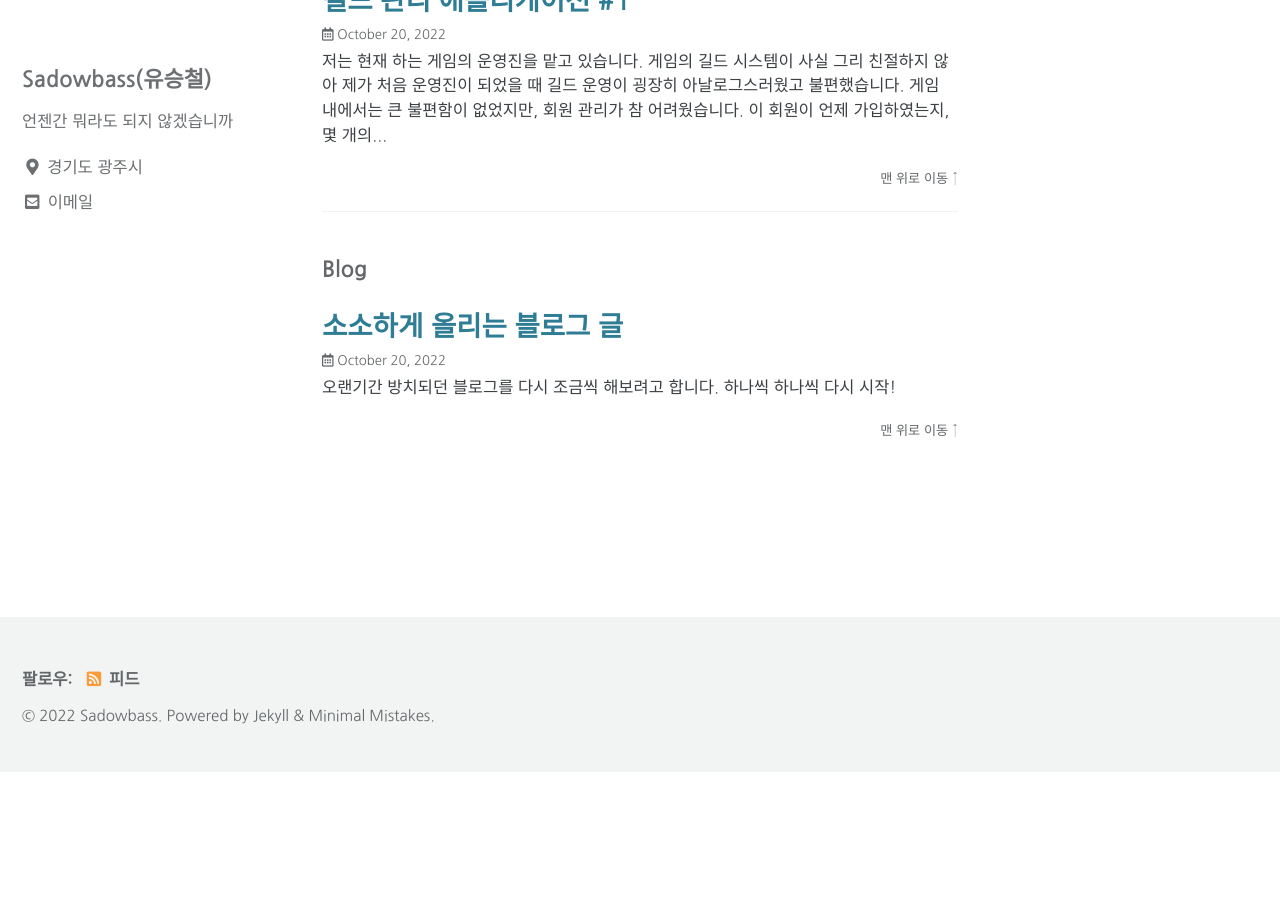
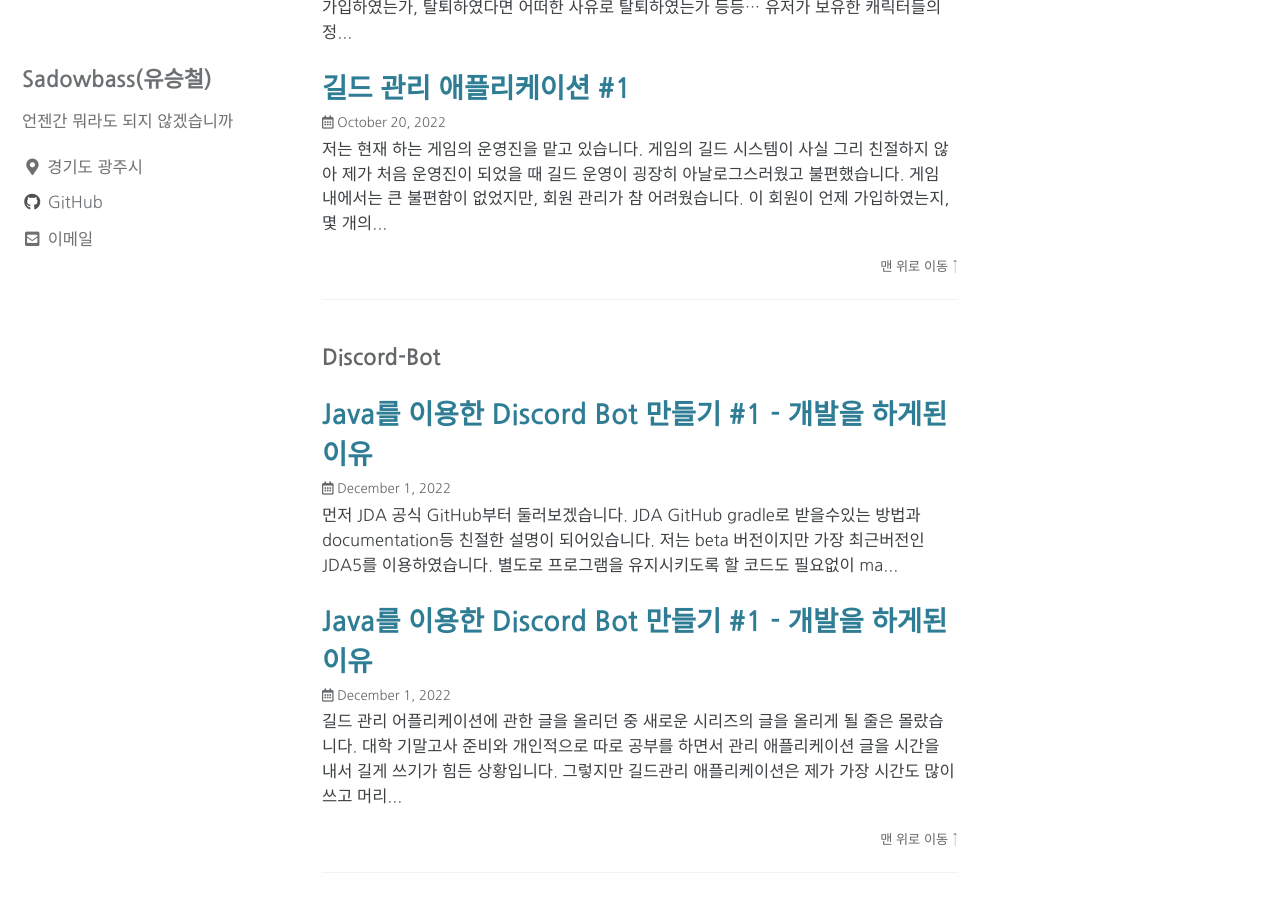
Before and after one commit to Sadowbass/sadowbass.github.io, a Jekyll site: the page built from _pages/category.md, in a window 1280 px wide and 900 px high, scrolled down 1169 px. Built offline with Jekyll 4.4.1, drawn with Linux system fonts in a browser that asks for light colours; cached includes are drawn as plain includes; before the commit the page ends 1941 px from its top, so only the background shows below that; some of the changed text lies outside the part shown.

Commit message:
new posts

````diff
--- a/_config.yml
+++ b/_config.yml
@@ -102,7 +102,7 @@ author:
   links:
     - label: "Email"
       icon: "fas fa-fw fa-envelope-square"
-      # url: "mailto:your.name@email.com"
+#      url: "mailto:shinwa46@gmail.com"
     - label: "Website"
       icon: "fas fa-fw fa-link"
       # url: "https://your-website.com"
@@ -114,7 +114,7 @@ author:
       # url: "https://facebook.com/"
     - label: "GitHub"
       icon: "fab fa-fw fa-github"
-      # url: "https://github.com/"
+      url: "https://github.com/sadowbass"
     - label: "Instagram"
       icon: "fab fa-fw fa-instagram"
       # url: "https://instagram.com/"
--- /dev/null
+++ b/_posts/discord_bot/2022-12-01-Discord-Bot#1.md
@@ -0,0 +1,52 @@
+---
+title: "Java를 이용한 Discord Bot 만들기 #1 - 개발을 하게된 이유"
+
+categories:
+- Discord-Bot
+tags:
+- Java
+- JDA
+- Discord
+
+last_modified_at: 2022-12-01T19:28:42+09:00
+
+---
+
+길드 관리 어플리케이션에 관한 글을 올리던 중 새로운 시리즈의 글을 올리게 될 줄은 몰랐습니다.
+<br>
+대학 기말고사 준비와 개인적으로 따로 공부를 하면서 관리 애플리케이션 글을 시간을 내서 길게 쓰기가 힘든 상황입니다.
+그렇지만 길드관리 애플리케이션은 제가 가장 시간도 많이 쓰고 머리도 많이 쓴 프로젝트이기에 꼭 여유가 생기면 계속해서 작성할 예정입니다.
+<br>
+디스코드 봇을 만들게 된 계기는 단순한 이유였습니다.
+<br>
+대다수의 게임 길드들이 그렇겠지만
+카톡, 디스코드, 인게임 커뮤니티 시스템 등 길드원들이 이용하는 여러가지 커뮤니케이션 도구들이 굉장히 나누어진 상황이었고
+이로인해 여러가지 자동화된 공지나 건의접수등이 불가능하였습니다.
+<br>
+1:1 메신저를 통한 건의사항등은 모든운영진에게 공유되지 않고 누락되기도 쉬웠으며
+파티신청은 카톡으로, 건의는 카톡과 디코 모두 이런식으로 나누어져 이용자들도 혼란스러웠고
+무엇보다 그것들을 접수,관리하는 운영진 개개인에 대한 피로감도 많은 상황이었기에 필수적으로 통일된 환경이 필요하였습니다.
+<br>
+이러한 이유로 여러가지 길드원들과 운영진들을 위한 자동화된 창구를 만들어야했고 두가지의 선택지중에 선택을 해야했습니다.
+1. 카톡을 이용한 자동화
+2. 디스코드를 이용한 자동화
+
+처음에 가장 먼저 고려하였던것은 카톡을 이용한 봇이었습니다.
+누구나 쓰고있고 가장 접근성이 편리하기에 카카오톡 봇을 고려하였지만 아래와 같은 이유로 개발이 어려웠습니다.
+1. 단순한 방장봇등이 아닌 직접 원하는 기능을 개발해서 사용하는 봇은 카카오톡에서 공식적으로 지원하지 않는다.
+2. 안드로이드 에뮬레이터등으로 카톡을 설치하고 개발한 봇 apk를 실행해서 동작하기에 별도의 카카오톡 계정이 필요하다.
+3. js기반이 대다수라 내가 당장 개발하기엔 퀄리티의 문제가 우려된다.
+
+상기 사유중 가장 문제는 역시 별도의 계정이 필요한것인데 아쉽게도 저는 현재 단일 계정만 보유중으로 카톡봇은 제외하기로 하였습니다.
+그렇다면 남은것은 디스코드 봇을 이용하는 방법뿐이었고 이미 디스코드엔 수많은 봇들이 여러 서버에 들어와 있기에 분명히 좋은 방법이 있을것이라고 생각했습니다.
+<br>
+역시 기대한대로 디스코드는 봇을 위한 공식 API와 SDK를 제공하고 있었고 그중 java기반의 JDA가 있어 JDA를 이용하여 봇을 만들어 보기로 합니다.
+<br>
+다만 수많은 봇이 디스코드에 분포되어 있지만 국내 사이트중 예제라고 할만한것이 아주 단순한 봇과 디스코드 서버의 연결, 메세지 응답등의 단순 기능들 뿐이라 공식 api docs와 외국 사이트들의 도움을 받아야만 함이 몹시 괴로운 과정이었습니다.
+혹시라도 개발 공부를 처음 시작하신 분들은 시간을 조금이라도 쪼개서 영어를 반드시 공부하세요...
+
+## 사설은 여기까지하고 바로 개발 시작!
+
+### 참고 링크
+1. [JDA GitHub](https://github.com/DV8FromTheWorld/JDA)
+2. [제가 만든 봇 GitHub](https://github.com/Sadowbass/shotgun-bot)
--- /dev/null
+++ b/_posts/discord_bot/2022-12-01-Discord-Bot#2.md
@@ -0,0 +1,59 @@
+---
+title: "Java를 이용한 Discord Bot 만들기 #1 - 개발을 하게된 이유"
+
+categories:
+- Discord-Bot
+tags:
+- Java
+- JDA
+- Discord
+
+last_modified_at: 2022-12-01T20:18:42+09:00
+
+---
+
+먼저 JDA 공식 GitHub부터 둘러보겠습니다.
+[JDA GitHub](https://github.com/DV8FromTheWorld/JDA)
+<br>
+gradle로 받을수있는 방법과 documentation등 친절한 설명이 되어있습니다.
+저는 beta 버전이지만 가장 최근버전인 JDA5를 이용하였습니다.
+별도로 프로그램을 유지시키도록 할 코드도 필요없이 main메소드에서 JDA를 이용해서 연결하면 새 스레드에서 웹소켓이 연결되면서 프로그램이 꺼지지 않습니다.
+<br>
+저는 이미 완성을 시키고 깃에 커밋을 하였기에 제가 만든 최초 main 메서드를 보겠습니다.
+```java
+public static void main(String[] args) throws InterruptedException {
+    jda = JDABuilder.createDefault("token")
+            .enableIntents(GatewayIntent.MESSAGE_CONTENT)
+            .enableIntents(GatewayIntent.GUILD_MEMBERS)
+            .build();
+
+    jda.getPresence().setStatus(OnlineStatus.ONLINE);
+    jda.awaitStatus(JDA.Status.CONNECTED);
+    ...
+}
+```
+전 static field에 JDA를 선언 해놓은 상태여서 main 메서드에서 초기화를 해줍니다.
+`createDefault("token")`에서 token 부분은 디스코드 개발자 페이지에서 앱을 만들고 봇을 만들면 발급해 줍니다.
+<br>
+제 깃 첫커밋을 보면 토큰이 나와있는데 이미 새로 받아서 그 토큰은 유효하지 않으니 사용하셔도 동작하지 않습니다.
+<br>
+`enableIntents()`부분은 documentation을 보겠습니다. [link](https://ci.dv8tion.net/job/JDA5/javadoc/net/dv8tion/jda/api/JDABuilder.html#enableIntents(net.dv8tion.jda.api.requests.GatewayIntent,net.dv8tion.jda.api.requests.GatewayIntent...))
+Intent(의도)를 활성화 시킨다고 합니다.
+<br>
+Intent가 무엇인지 해당 클래스의 doc를 확인합니다. [link](https://ci.dv8tion.net/job/JDA5/javadoc/net/dv8tion/jda/api/requests/GatewayIntent.html)
+대충 번역을 해보면 봇에게 필요한 권한들만 골라서 활성화/비활성화를 시키는 enum입니다.
+메세지 관련 intent를 활성화 시키지 않으면 메세지 내용을 봇이 읽을 수가 없으며 길드멤버 intent가 없으면 길드멤버들의 정보나 멘션등이 먹지를 않습니다.
+제가 다 경험해봤으니 넣어줍니다.
+<br>
+혹시라도 몰래 intent를 넣어서 나쁜짓을 하실 분들이 있을까봐 말씀드리자면 디스코드에서 봇 프로필을 보면 봇이 갖고 있는 intent가 다 표시되니 나쁜마음은 접어두세요.
+![intent](/assets/images/discord_bot/2/2-1.png)
+<br>
+`JDABuilder.build()`로 JDA 객체를 만들어주고 presence를 Online상태로 만들면 서버와 봇이 알아서 connection이 되면서 온라인 상태로 봇이 실행되게 됩니다.
+![bot online](/assets/images/discord_bot/2/2-2.png)
+<br>
+이제 디스코드에서 발생하는 이벤트에 반응하는 ListenerAdapter를 구현해보겠습니다.
+
+### 참고 링크
+1. [JDA GitHub](https://github.com/DV8FromTheWorld/JDA)
+2. [JDA5 Documentation](https://ci.dv8tion.net/job/JDA5/javadoc/index.html)
+3. [제작한 봇 GitHub](https://github.com/Sadowbass/shotgun-bot)
--- /dev/null
+++ b/_posts/guild_management/2022-11-07-7.md
@@ -0,0 +1,14 @@
+---
+title: "길드 관리 애플리케이션 #7 - User, UserDetails"
+
+categories:
+- Guild-Management
+
+tags:
+- Guild Management
+- Spring
+- JPA
+
+last_modified_at: 2022-11-07T18:59:30+09:00
+
+---
````
Also changed, not shown: _posts/guild_management/2022-10-24-6.md (+1 -1 lines), assets/images/discord_bot/2/2-1.png (added), assets/images/discord_bot/2/2-2.png (added).
